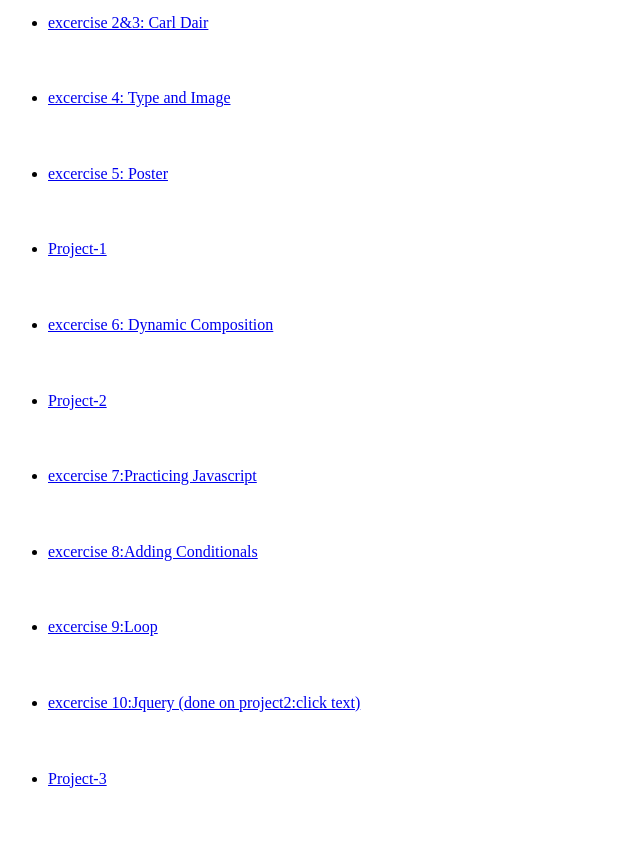
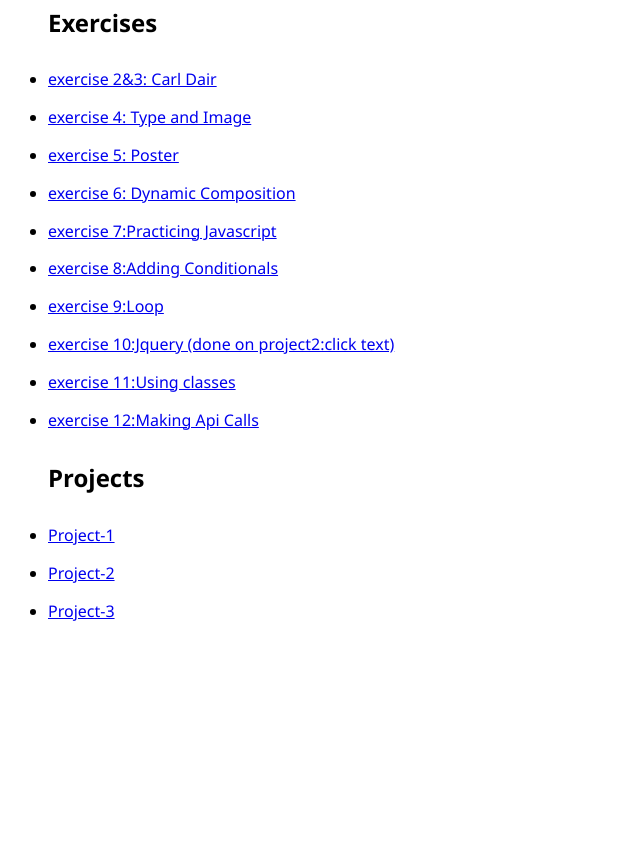
Before and after one commit to grace4677/wsweb, a plain HTML site: page index.html in a window 1280 px wide. Shown: the part 77-928 px from the top of the page, without its empty margins (0-640 px from the left). After the commit the page ends 800 px from the top, so only its background shows below. Drawn offline with Linux system fonts and the light colour scheme.

Commit message:
Update index.html

```diff
--- a/index.html
+++ b/index.html
@@ -3,24 +3,36 @@
 <head>
 <style>
     h1{font-weight: 300;}
-    body{ line-height: 1cm;}
+    body{ line-height: 1cm;
+    font-family: 'Segoe UI', Tahoma, Geneva, Verdana, sans-serif;}
+
 </style>
 </head>
 <body>
     <h1>Hyeonsoo(Grace)Jeong</h1>
     <ul>
-    <li> <a href="https://grace4677.github.io/carl-darl/">excercise 2&3: Carl Dair</a></li><br>
-    <li><a href="https://grace4677.github.io/Type-and-Image/">excercise 4: Type and Image</a></li><br>
-    <li><a href="https://poster-excerise.glitch.me">excercise 5: Poster</a></li><br>
-    <li><a href="https://project-1-hyeonsoo.glitch.me">Project-1</a></li><br>
-    <li><a href="https://exercise-6-hsj.glitch.me">excercise 6: Dynamic Composition</a></li><br>
-    <li><a href="https://project-2-hsj2.glitch.me">Project-2</a></li><br>
-    <li><a href="https://excercise-7.glitch.me">excercise 7:Practicing Javascript</a></li><br>
-    <li><a href="https://excercise-8.glitch.me">excercise 8:Adding Conditionals</a></li><br>
-    <li><a href="https://excercise-9.glitch.me">excercise 9:Loop</a></li><br>
-    <li><a href="https://project-2-hsj2.glitch.me">excercise 10:Jquery (done on project2:click text) </a></li><br>
-    <li><a href="https://project-3-hsj.glitch.me">Project-3</a></li><br>
+    <div class="exercise">
+    <h2>Exercises</h2>
+    <li> <a href="https://grace4677.github.io/carl-darl/">exercise 2&3: Carl Dair</a></li>
+    <li><a href="https://grace4677.github.io/Type-and-Image/">exercise 4: Type and Image</a></li>
+    <li><a href="https://poster-excerise.glitch.me">exercise 5: Poster</a></li>
+    <li><a href="https://exercise-6-hsj.glitch.me">exercise 6: Dynamic Composition</a></li>
+    <li><a href="https://excercise-7.glitch.me">exercise 7:Practicing Javascript</a></li>
+    <li><a href="https://excercise-8.glitch.me">exercise 8:Adding Conditionals</a></li>
+    <li><a href="https://excercise-9.glitch.me">exercise 9:Loop</a></li>
+    <li><a href="https://project-2-hsj2.glitch.me">exercise 10:Jquery (done on project2:click text) </a></li>
+    <li><a href="https://excercise-11.glitch.me">exercise 11:Using classes</a></li>
+    <li><a href="https://excercise-12.glitch.me">exercise 12:Making Api Calls</a></li>
+    </div>
 
-    </ul>
+    <div class="project">
+    <h2>Projects</h2>
+    <li><a href="https://project-1-hyeonsoo.glitch.me">Project-1</a></li>
+    <li><a href="https://project-2-hsj2.glitch.me">Project-2</a></li>
+    <li><a href="https://project-3-hsj.glitch.me">Project-3</a></li>
+    </div>
+
+
+</ul>
 </body>
 </html>
```
